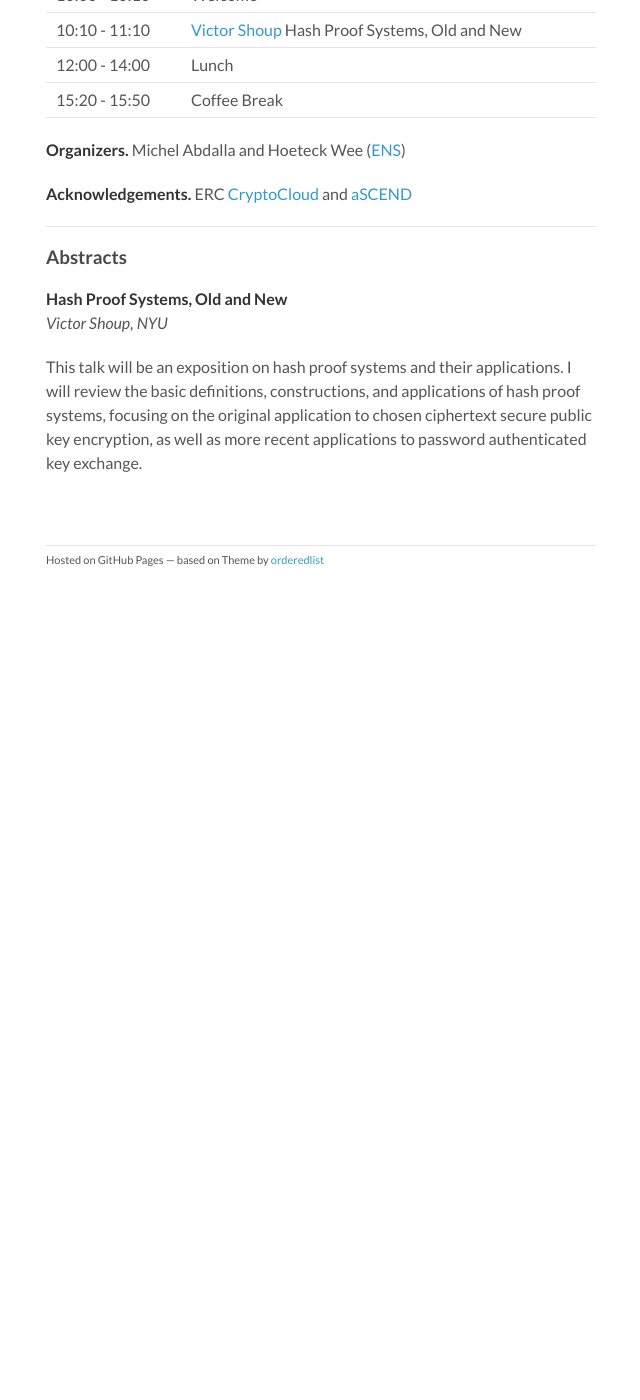
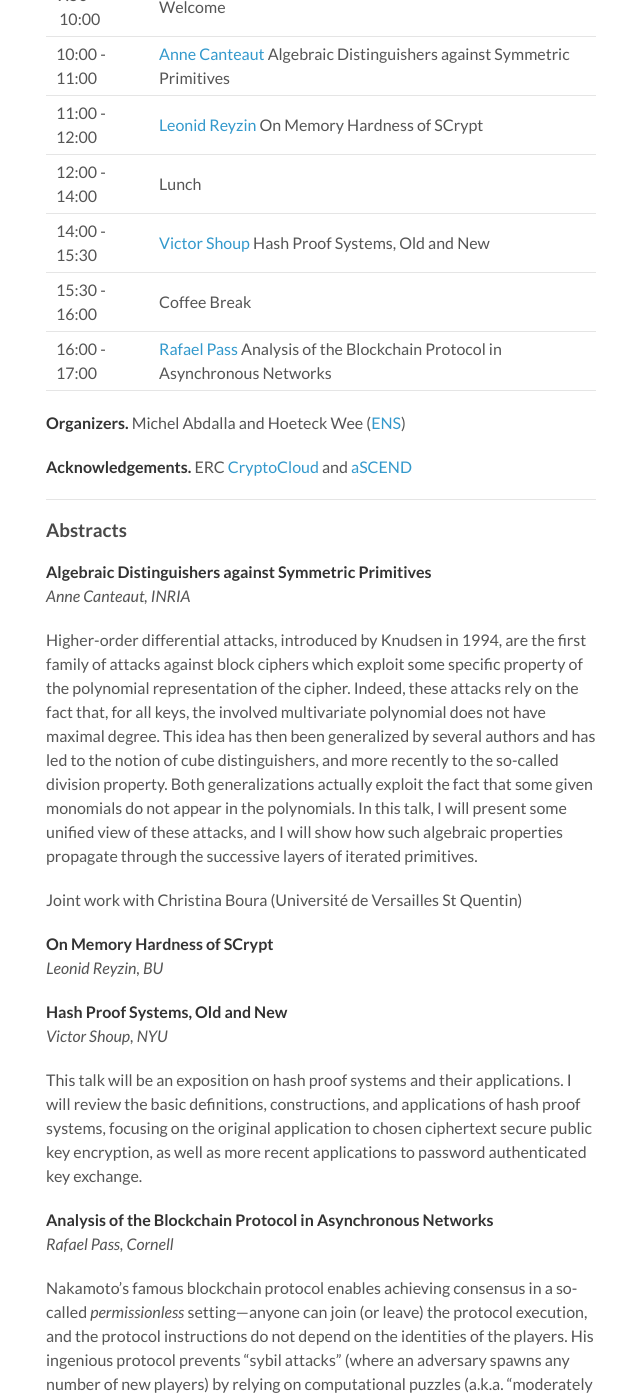
Before and after one commit to pariscryptoday/pariscryptoday.github.io, a Jekyll site: the page built from _posts/2016-05-18-second.md, in a window 1280 px wide and 1400 px high, scrolled down 466 px. Shown: the whole window, without its empty margins (164-804 px from the left). Built offline with Jekyll 4.4.1, drawn with Linux system fonts in a browser that asks for light colours; before the commit the page ends 1056 px from its top, so only the background shows below that; some of the changed text lies outside the part shown.

Commit message:
save june 30

```diff
--- a/_posts/2016-05-18-second.md
+++ b/_posts/2016-05-18-second.md
@@ -13,10 +13,13 @@ ENS.
 
 ### Program
 
-| 10:00&nbsp;-&nbsp;10:10 | Welcome
-| 10:10 - 11:10 | [Victor Shoup](#VS) Hash Proof Systems, Old and New
+| 9:50&nbsp;-&nbsp;10:00 | Welcome
+| 10:00 - 11:00 | [Anne Canteaut](#AC) Algebraic Distinguishers against Symmetric Primitives
+| 11:00 - 12:00 | [Leonid Reyzin](#LR) On Memory Hardness of SCrypt
 | 12:00 - 14:00 | Lunch
-| 15:20 - 15:50 | Coffee Break
+| 14:00 - 15:30 | [Victor Shoup](#VS) Hash Proof Systems, Old and New
+| 15:30 - 16:00 | Coffee Break
+| 16:00 - 17:00 | [Rafael Pass](#RP) Analysis of the Blockchain Protocol in Asynchronous Networks
 
 **Organizers.** Michel Abdalla and Hoeteck Wee ([ENS](https://crypto.di.ens.fr/web2py))
 
@@ -27,6 +30,16 @@ ENS.
 
 ### Abstracts
 
+**<a name="AC"></a>Algebraic Distinguishers against Symmetric Primitives**<br>
+*Anne Canteaut, INRIA*
+
+Higher-order differential attacks, introduced by Knudsen in 1994, are the first family of attacks against block ciphers which exploit some specific property of the polynomial representation of the cipher. Indeed, these attacks rely on the fact that, for all keys, the involved multivariate polynomial does not have maximal degree. This idea has then been generalized by several authors and has led to the notion of cube distinguishers, and more recently to the so-called division property. Both generalizations actually exploit the fact that some given monomials do not appear in the polynomials. In this talk, I will present some unified view of these attacks, and I will show how such algebraic properties propagate through the successive layers of iterated primitives.
+
+Joint work with Christina Boura (Université de Versailles St Quentin)
+
+**<a name="LR"></a>On Memory Hardness of SCrypt**<br>
+*Leonid Reyzin, BU*
+
 **<a name="VS"></a>Hash Proof Systems, Old and New**<br>
 *Victor Shoup, NYU*
 
@@ -36,3 +49,18 @@ constructions, and applications of hash proof systems, focusing on the
 original application to chosen ciphertext secure public key
 encryption, as well as more recent applications to password
 authenticated key exchange.
+
+
+**<a name="RP"></a>Analysis of the Blockchain Protocol in Asynchronous Networks**<br>
+*Rafael Pass, Cornell*
+
+Nakamoto’s famous blockchain protocol enables achieving consensus in a so-called *permissionless* setting—anyone can join (or leave) the protocol execution, and the protocol instructions do not depend on the identities of the players. His ingenious protocol prevents “sybil attacks” (where an adversary spawns any number of new players) by relying on computational puzzles (a.k.a. “moderately hard functions”) introduced by Dwork and Naor (Crypto’92).
+
+Prior works that analyze the blockchain protocol either make the simplifying assumption that network channels are fully synchronous (i.e. messages are instantly delivered without delays) (Garay et al, Eurocrypt’15) or only consider specific attacks (Nakamoto’08; Sampolinsky and Zohar, FinancialCrypt’15); additionally, as far as we know, none of them deal with players joining or leaving the protocol.
+
+We prove that the blockchain consensus mechanism satisfies a strong forms of consistency and liveness in an asynchronous network with adversarial delays that are a-priori bounded, within a formal model allowing for adaptive corruption and spawning of new players, assuming that the computational puzzle is modeled as a random oracle. (We complement this result by showing a simple attack against the blockchain protocol in a fully asynchronous setting, showing that the “puzzle-hardness” needs to be appropriately set as a function of the maximum network delay.)
+
+As an independent contribution, we define an abstract notion of a blockchain protocol and identify appropriate security properties of such protocols; we prove that Nakamoto’s blockchain protocol satisfies them and that these properties are sufficient for typical applications. We finally show how to use our analysis to build *new* blockchain protocols that overcome some of the bottlenecks in Nakamoto’s original protocol.
+
+The analysis of Nakamoto’s blockchain is based on joint work with Lior Seeman and abhi shelat, and new blockchain protocols are based on joint work with Elaine Shi.
+No prior knowledge of Bitcoin or the blockchain will be assumed.
```
